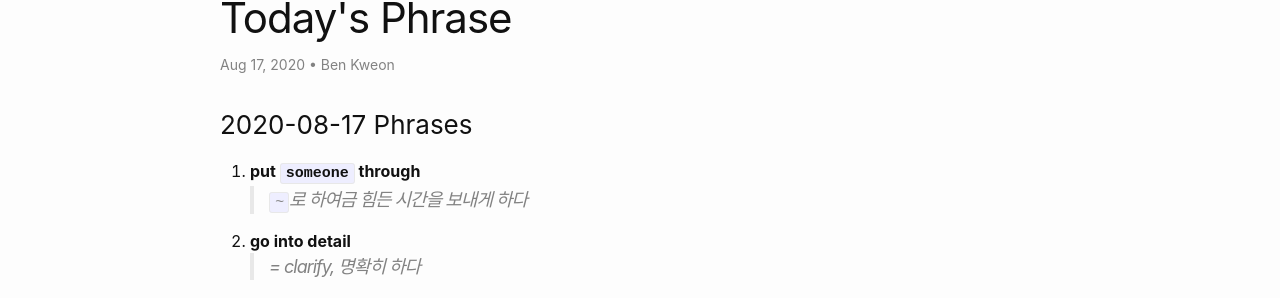
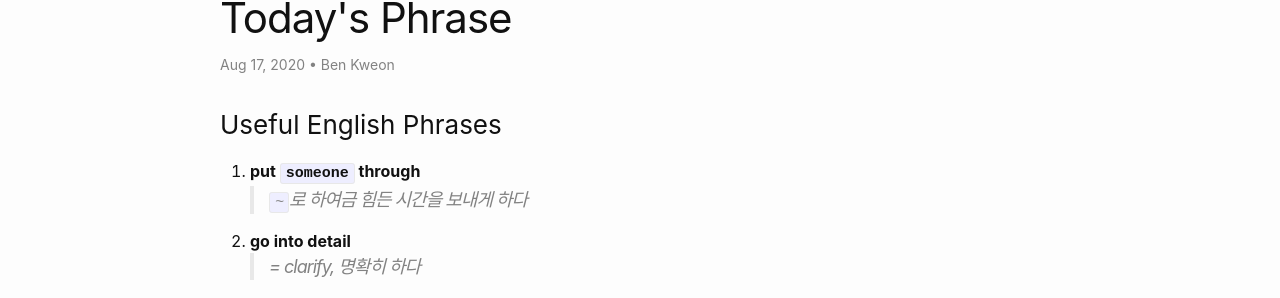
Before and after one commit to Bundy-Mundi/ben, a Jekyll site: the page built from docs/categories/english/phrases/_posts/2020-08-17-20200817_phrases.markdown, in a window 1280 px wide. Shown: the part 119-417 px from the top of the page. Built offline with Jekyll 4.4.1, drawn with Linux system fonts in a browser that asks for light colours; nearby versions of some CDN libraries.

Commit message:
Update 2020-08-17-20200817_phrases.markdown

```diff
--- a/docs/categories/english/phrases/_posts/2020-08-17-20200817_phrases.markdown
+++ b/docs/categories/english/phrases/_posts/2020-08-17-20200817_phrases.markdown
@@ -7,7 +7,7 @@ big_category: english
 sub_category: phrases
 ---
 
-### 2020-08-17 Phrases
+### Useful English Phrases
 
 1. **put `someone` through**
 > `~`로 하여금 힘든 시간을 보내게 하다
```
